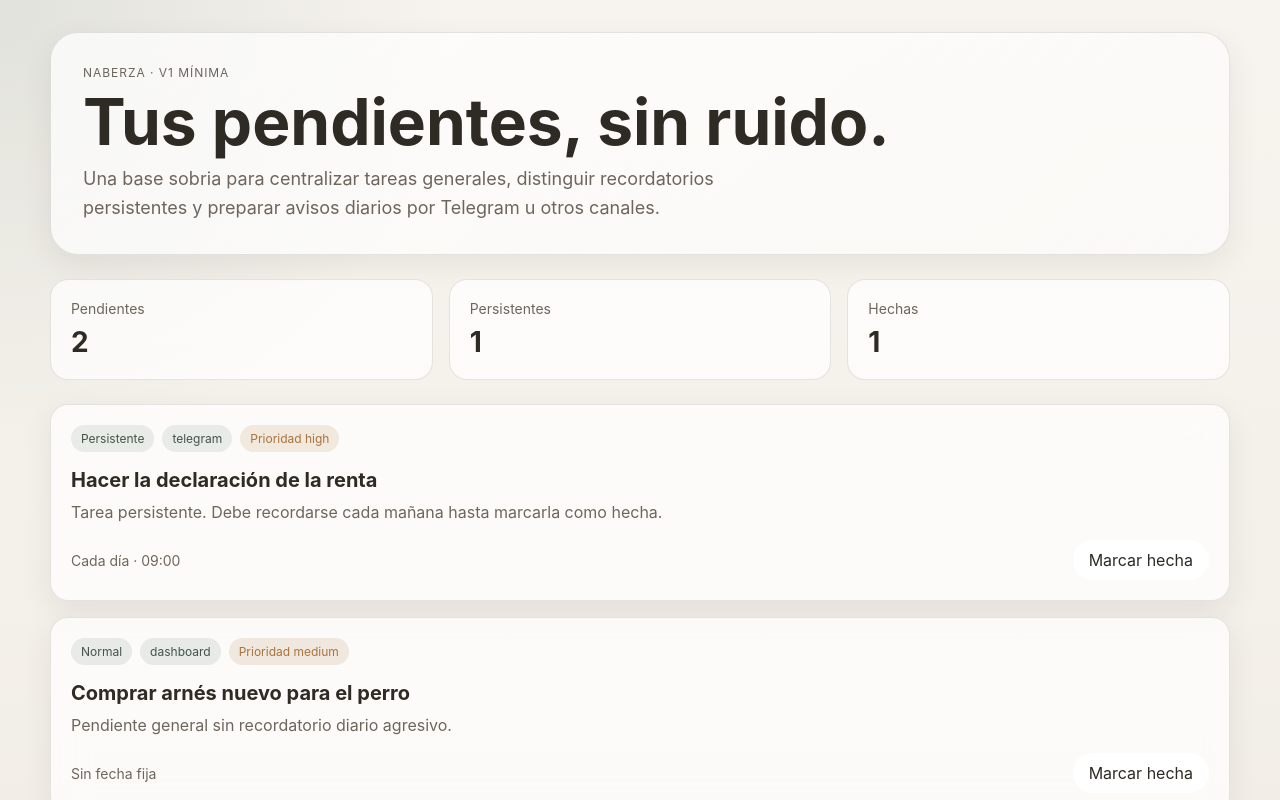
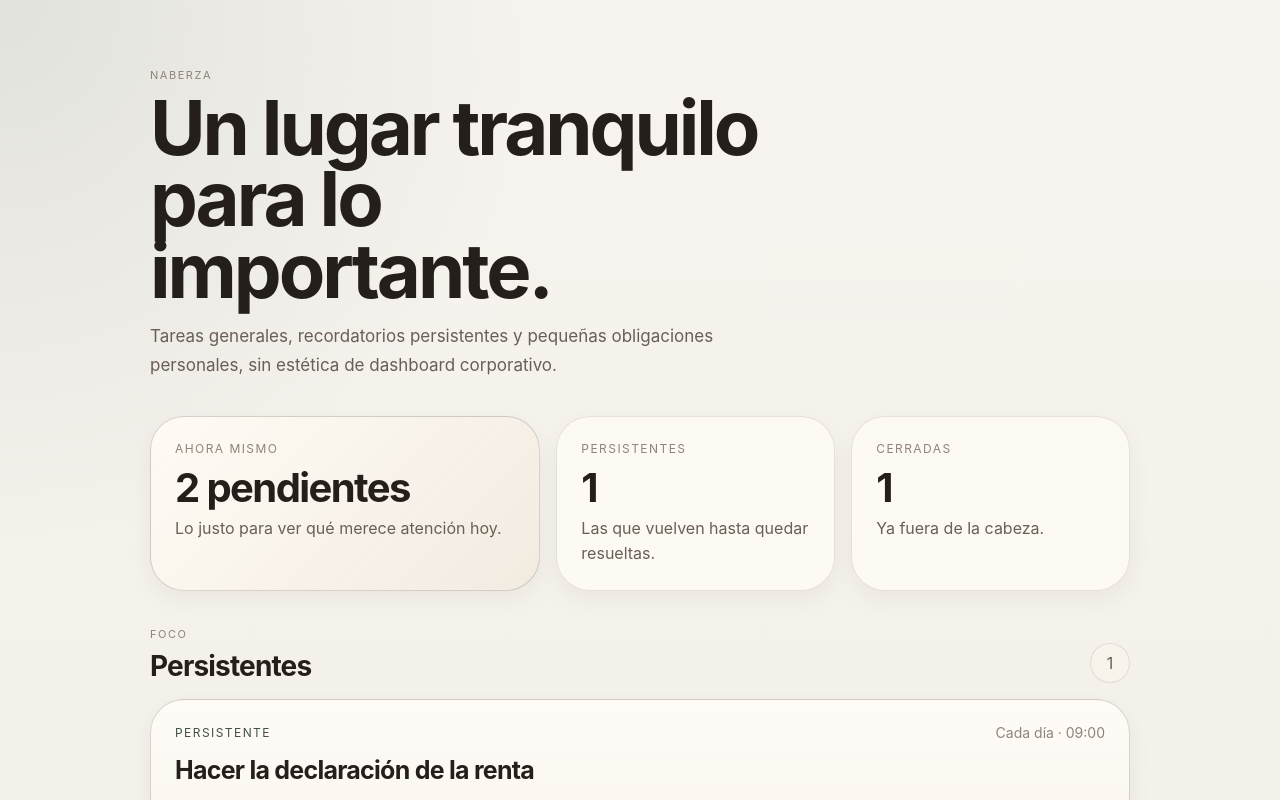
Before and after one commit to micaelanon/naberza, a Next.js app in the folder code/: page / in a window 1280 px wide. Shown: the top 800 px of the page. Built offline with nearby package versions, Linux system fonts and the light colour scheme.

Commit message:
feat: improve naBerza visual direction

```diff
--- a/code/src/app/(dashboard)/_components/task-card/task-card.css
+++ b/code/src/app/(dashboard)/_components/task-card/task-card.css
@@ -1,60 +1,105 @@
 .task-card {
-  padding: var(--size-20);
+  display: grid;
+  gap: var(--size-16);
+  padding: var(--size-24);
   border: 1px solid var(--color-border);
-  border-radius: var(--radius-m);
-  background: var(--color-surface);
-  box-shadow: var(--shadow-soft);
-  backdrop-filter: blur(18px);
+  border-radius: var(--radius-l);
+  background: var(--color-surface-strong);
+  box-shadow: var(--shadow-card);
+}
+
+.task-card--persistent {
+  background: linear-gradient(180deg, rgba(255, 252, 248, 0.98), rgba(245, 239, 229, 0.96));
+  border-color: var(--color-border-strong);
+}
+
+.task-card__topline {
+  display: flex;
+  align-items: center;
+  justify-content: space-between;
+  gap: var(--size-16);
+}
+
+.task-card__kind {
+  color: var(--color-accent-strong);
+  font-size: 12px;
+  text-transform: uppercase;
+  letter-spacing: 0.12em;
+}
+
+.task-card__title {
+  margin: 0;
+  max-width: 26ch;
+  font-size: 25px;
+  line-height: 1.08;
+  letter-spacing: -0.03em;
+}
+
+.task-card__note {
+  max-width: 54ch;
+  margin: 0;
+  color: var(--color-text-secondary);
+  line-height: 1.65;
+}
+
+.task-card__footer {
+  display: flex;
+  align-items: center;
+  justify-content: space-between;
+  gap: var(--size-16);
 }
 
 .task-card__meta {
   display: flex;
   gap: var(--size-8);
   flex-wrap: wrap;
-  margin-bottom: var(--size-16);
 }
 
 .task-card__pill {
-  padding: 6px 10px;
-  border-radius: 999px;
-  background: rgba(95, 116, 103, 0.12);
+  display: inline-flex;
+  align-items: center;
+  min-height: 32px;
+  padding: 0 var(--size-12);
+  border-radius: var(--radius-pill);
+  background: var(--color-accent-soft);
   color: var(--color-accent-strong);
   font-size: 12px;
 }
 
 .task-card__pill--warning {
-  background: rgba(168, 116, 59, 0.14);
+  background: var(--color-warning-soft);
   color: var(--color-warning);
 }
 
-.task-card__title {
-  margin: 0 0 var(--size-8);
-  font-size: 20px;
-  line-height: 1.2;
-}
-
-.task-card__note {
-  margin: 0 0 var(--size-16);
-  color: var(--color-text-secondary);
-  line-height: 1.5;
-}
-
-.task-card__footer {
-  display: flex;
-  align-items: center;
-  justify-content: space-between;
-  gap: var(--size-12);
-}
-
 .task-card__due {
-  color: var(--color-text-secondary);
+  color: var(--color-text-tertiary);
   font-size: 14px;
 }
 
 .task-card__button {
-  border: 0;
-  border-radius: 999px;
-  padding: 10px 16px;
-  background: var(--color-surface-strong);
+  border: 1px solid var(--color-border);
+  border-radius: var(--radius-pill);
+  min-height: 40px;
+  padding: 0 var(--size-16);
+  background: rgba(255, 255, 255, 0.54);
   color: var(--color-text-primary);
+  transition: background 140ms ease, border-color 140ms ease, transform 140ms ease;
 }
+
+.task-card__button:hover {
+  background: rgba(255, 255, 255, 0.86);
+  border-color: var(--color-border-strong);
+  transform: translateY(-1px);
+}
+
+@media (max-width: 767px) {
+  .task-card__topline,
+  .task-card__footer {
+    align-items: start;
+    flex-direction: column;
+  }
+
+  .task-card__title {
+    font-size: 22px;
+  }
+}
--- a/code/src/app/(dashboard)/_components/task-card/task-card.tsx
+++ b/code/src/app/(dashboard)/_components/task-card/task-card.tsx
@@ -2,19 +2,24 @@ import type { TaskCardProps } from "./utils/types";
 import "./task-card.css";
 
 export default function TaskCard({ task }: TaskCardProps) {
+  const kindLabel = task.kind === "persistent" ? "Persistente" : "General";
+
   return (
-    <article className="task-card">
-      <div className="task-card__meta">
-        <span className="task-card__pill">{task.kind === "persistent" ? "Persistente" : "Normal"}</span>
-        <span className="task-card__pill">{task.channel}</span>
-        <span className="task-card__pill task-card__pill--warning">Prioridad {task.priority}</span>
+    <article className={`task-card ${task.kind === "persistent" ? "task-card--persistent" : ""}`.trim()}>
+      <div className="task-card__topline">
+        <span className="task-card__kind">{kindLabel}</span>
+        <span className="task-card__due">{task.dueLabel}</span>
       </div>
 
       <h3 className="task-card__title">{task.title}</h3>
       <p className="task-card__note">{task.note}</p>
 
       <div className="task-card__footer">
-        <span className="task-card__due">{task.dueLabel}</span>
+        <div className="task-card__meta">
+          <span className="task-card__pill">{task.channel}</span>
+          <span className="task-card__pill task-card__pill--warning">Prioridad {task.priority}</span>
+        </div>
+
         <button className="task-card__button" type="button">
           {task.completed ? "Hecha" : "Marcar hecha"}
         </button>
--- a/code/src/app/(dashboard)/_components/task-list/task-list.css
+++ b/code/src/app/(dashboard)/_components/task-list/task-list.css
@@ -1,4 +1,4 @@
 .task-list {
   display: grid;
-  gap: var(--size-16);
+  gap: var(--size-14);
 }
--- a/code/src/app/(dashboard)/page.css
+++ b/code/src/app/(dashboard)/page.css
@@ -1,64 +1,123 @@
 .dashboard-page {
   display: grid;
-  gap: var(--size-24);
+  gap: var(--size-28);
+  padding-top: var(--size-24);
 }
 
-.dashboard-page__hero {
-  padding: var(--size-32);
-  border: 1px solid var(--color-border);
-  border-radius: var(--radius-l);
-  background: linear-gradient(135deg, rgba(255,255,255,0.72), rgba(255,255,255,0.55));
-  box-shadow: var(--shadow-soft);
+.dashboard-page__intro {
+  display: grid;
+  gap: var(--size-16);
+  padding: var(--size-12) 0 var(--size-8);
 }
 
 .dashboard-page__eyebrow {
-  margin: 0 0 var(--size-12);
-  color: var(--color-text-secondary);
+  margin: 0 0 var(--size-10);
+  color: var(--color-text-tertiary);
   text-transform: uppercase;
-  letter-spacing: 0.08em;
-  font-size: 12px;
+  letter-spacing: 0.14em;
+  font-size: 11px;
 }
 
 .dashboard-page__title {
-  margin: 0 0 var(--size-12);
-  font-size: clamp(36px, 8vw, 64px);
-  line-height: 0.95;
+  margin: 0;
+  max-width: 12ch;
+  font-size: clamp(42px, 9vw, 76px);
+  line-height: 0.94;
+  letter-spacing: -0.04em;
 }
 
 .dashboard-page__description {
-  max-width: 720px;
+  max-width: 620px;
   margin: 0;
   color: var(--color-text-secondary);
-  line-height: 1.6;
-  font-size: 18px;
+  line-height: 1.7;
+  font-size: 17px;
 }
 
-.dashboard-page__stats {
+.dashboard-page__summary {
   display: grid;
-  grid-template-columns: repeat(3, minmax(0, 1fr));
+  grid-template-columns: minmax(0, 1.4fr) repeat(2, minmax(0, 1fr));
   gap: var(--size-16);
 }
 
-.dashboard-page__stat {
-  padding: var(--size-20);
+.dashboard-page__summary-card {
+  padding: var(--size-24);
   border: 1px solid var(--color-border);
-  border-radius: var(--radius-m);
+  border-radius: var(--radius-l);
   background: var(--color-surface);
+  box-shadow: var(--shadow-card);
 }
 
-.dashboard-page__stat-label {
+.dashboard-page__summary-card--primary {
+  background: linear-gradient(135deg, rgba(255, 251, 245, 0.96), rgba(241, 234, 223, 0.9));
+  border-color: var(--color-border-strong);
+}
+
+.dashboard-page__summary-label {
+  display: block;
+  margin-bottom: var(--size-12);
+  color: var(--color-text-tertiary);
+  font-size: 12px;
+  text-transform: uppercase;
+  letter-spacing: 0.12em;
+}
+
+.dashboard-page__summary-value {
   display: block;
   margin-bottom: var(--size-8);
-  color: var(--color-text-secondary);
-  font-size: 14px;
+  font-size: clamp(28px, 5vw, 40px);
+  line-height: 1;
+  letter-spacing: -0.04em;
 }
 
-.dashboard-page__stat-value {
-  font-size: 28px;
+.dashboard-page__summary-note {
+  margin: 0;
+  color: var(--color-text-secondary);
+  line-height: 1.55;
 }
 
-@media (max-width: 767px) {
-  .dashboard-page__stats {
+.dashboard-page__section {
+  display: grid;
+  gap: var(--size-16);
+}
+
+.dashboard-page__section-header {
+  display: flex;
+  align-items: end;
+  justify-content: space-between;
+  gap: var(--size-16);
+  padding-top: var(--size-8);
+}
+
+.dashboard-page__section-eyebrow {
+  margin: 0 0 var(--size-8);
+  color: var(--color-text-tertiary);
+  font-size: 11px;
+  text-transform: uppercase;
+  letter-spacing: 0.14em;
+}
+
+.dashboard-page__section-title {
+  margin: 0;
+  font-size: 28px;
+  letter-spacing: -0.03em;
+}
+
+.dashboard-page__section-count {
+  display: inline-flex;
+  align-items: center;
+  justify-content: center;
+  min-width: 40px;
+  height: 40px;
+  padding: 0 var(--size-12);
+  border: 1px solid var(--color-border);
+  border-radius: var(--radius-pill);
+  background: var(--color-surface-soft);
+  color: var(--color-text-secondary);
+}
+
+@media (max-width: 920px) {
+  .dashboard-page__summary {
     grid-template-columns: 1fr;
   }
 }
--- a/code/src/app/(dashboard)/page.tsx
+++ b/code/src/app/(dashboard)/page.tsx
@@ -6,35 +6,61 @@ import "./page.css";
 export default function DashboardPage() {
   const pendingTasks = TASKS.filter((task) => !task.completed);
   const persistentTasks = pendingTasks.filter((task) => task.kind === "persistent");
+  const normalTasks = pendingTasks.filter((task) => task.kind === "normal");
   const completedTasks = TASKS.filter((task) => task.completed);
 
   return (
     <Shell>
       <main className="dashboard-page">
-        <section className="dashboard-page__hero">
-          <p className="dashboard-page__eyebrow">naBerza · v1 mínima</p>
-          <h1 className="dashboard-page__title">Tus pendientes, sin ruido.</h1>
+        <section className="dashboard-page__intro">
+          <div>
+            <p className="dashboard-page__eyebrow">naBerza</p>
+            <h1 className="dashboard-page__title">Un lugar tranquilo para lo importante.</h1>
+          </div>
           <p className="dashboard-page__description">
-            Una base sobria para centralizar tareas generales, distinguir recordatorios persistentes y preparar avisos diarios por Telegram u otros canales.
+            Tareas generales, recordatorios persistentes y pequeñas obligaciones personales, sin estética de dashboard corporativo.
           </p>
         </section>
 
-        <section className="dashboard-page__stats" aria-label="Resumen de tareas">
-          <article className="dashboard-page__stat">
-            <span className="dashboard-page__stat-label">Pendientes</span>
-            <strong className="dashboard-page__stat-value">{pendingTasks.length}</strong>
+        <section className="dashboard-page__summary" aria-label="Resumen">
+          <article className="dashboard-page__summary-card dashboard-page__summary-card--primary">
+            <span className="dashboard-page__summary-label">Ahora mismo</span>
+            <strong className="dashboard-page__summary-value">{pendingTasks.length} pendientes</strong>
+            <p className="dashboard-page__summary-note">Lo justo para ver qué merece atención hoy.</p>
           </article>
-          <article className="dashboard-page__stat">
-            <span className="dashboard-page__stat-label">Persistentes</span>
-            <strong className="dashboard-page__stat-value">{persistentTasks.length}</strong>
+          <article className="dashboard-page__summary-card">
+            <span className="dashboard-page__summary-label">Persistentes</span>
+            <strong className="dashboard-page__summary-value">{persistentTasks.length}</strong>
+            <p className="dashboard-page__summary-note">Las que vuelven hasta quedar resueltas.</p>
           </article>
-          <article className="dashboard-page__stat">
-            <span className="dashboard-page__stat-label">Hechas</span>
-            <strong className="dashboard-page__stat-value">{completedTasks.length}</strong>
+          <article className="dashboard-page__summary-card">
+            <span className="dashboard-page__summary-label">Cerradas</span>
+            <strong className="dashboard-page__summary-value">{completedTasks.length}</strong>
+            <p className="dashboard-page__summary-note">Ya fuera de la cabeza.</p>
           </article>
         </section>
 
-        <TaskList tasks={pendingTasks} />
+        <section className="dashboard-page__section">
+          <div className="dashboard-page__section-header">
+            <div>
+              <p className="dashboard-page__section-eyebrow">Foco</p>
+              <h2 className="dashboard-page__section-title">Persistentes</h2>
+            </div>
+            <span className="dashboard-page__section-count">{persistentTasks.length}</span>
+          </div>
+          <TaskList tasks={persistentTasks} />
+        </section>
+
+        <section className="dashboard-page__section">
+          <div className="dashboard-page__section-header">
+            <div>
+              <p className="dashboard-page__section-eyebrow">Resto</p>
+              <h2 className="dashboard-page__section-title">Tareas generales</h2>
+            </div>
+            <span className="dashboard-page__section-count">{normalTasks.length}</span>
+          </div>
+          <TaskList tasks={normalTasks} />
+        </section>
       </main>
     </Shell>
   );
--- a/code/src/components/ui/shell/shell.css
+++ b/code/src/components/ui/shell/shell.css
@@ -1,16 +1,16 @@
 .shell {
   min-height: 100vh;
-  padding: var(--size-24);
+  padding: var(--size-20);
 }
 
 .shell__inner {
   width: 100%;
-  max-width: 1180px;
+  max-width: 980px;
   margin: 0 auto;
 }
 
 @media (min-width: 768px) {
   .shell {
-    padding: var(--size-32);
+    padding: var(--size-32) var(--size-28) var(--size-48);
   }
 }
--- a/code/src/styles/tokens.css
+++ b/code/src/styles/tokens.css
@@ -1,26 +1,39 @@
 :root {
-  --color-bg: #f5f2ec;
-  --color-surface: rgba(255, 255, 255, 0.72);
-  --color-surface-strong: rgba(255, 255, 255, 0.92);
-  --color-border: rgba(56, 48, 38, 0.12);
-  --color-text-primary: #2e2a24;
-  --color-text-secondary: #6e665c;
-  --color-accent: #5f7467;
-  --color-accent-strong: #425449;
-  --color-warning: #a8743b;
+  --color-bg: #efe9de;
+  --color-bg-muted: #e4dccd;
+  --color-surface: rgba(255, 251, 245, 0.78);
+  --color-surface-strong: rgba(255, 252, 248, 0.94);
+  --color-surface-soft: rgba(250, 244, 235, 0.72);
+  --color-border: rgba(66, 55, 43, 0.12);
+  --color-border-strong: rgba(66, 55, 43, 0.2);
+  --color-text-primary: #241f1a;
+  --color-text-secondary: #695f55;
+  --color-text-tertiary: #8f8479;
+  --color-accent: #53695d;
+  --color-accent-strong: #3f5248;
+  --color-accent-soft: rgba(83, 105, 93, 0.12);
+  --color-warning: #95683c;
+  --color-warning-soft: rgba(149, 104, 60, 0.12);
   --color-success: #55735b;
-  --shadow-soft: 0 10px 30px rgba(46, 42, 36, 0.08);
-  --radius-s: 12px;
-  --radius-m: 18px;
-  --radius-l: 28px;
+  --shadow-soft: 0 18px 50px rgba(36, 31, 26, 0.08);
+  --shadow-card: 0 8px 24px rgba(36, 31, 26, 0.05);
+  --radius-s: 14px;
+  --radius-m: 22px;
+  --radius-l: 34px;
+  --radius-pill: 999px;
   --size-4: 4px;
   --size-8: 8px;
+  --size-10: 10px;
   --size-12: 12px;
+  --size-14: 14px;
   --size-16: 16px;
   --size-20: 20px;
   --size-24: 24px;
+  --size-28: 28px;
   --size-32: 32px;
   --size-40: 40px;
+  --size-48: 48px;
   --size-56: 56px;
+  --size-72: 72px;
   --font-sans: Inter, ui-sans-serif, system-ui, -apple-system, BlinkMacSystemFont, "Segoe UI", sans-serif;
 }
```
Also changed, not shown: 1 other file (tests, documents, lock files or other folders).
